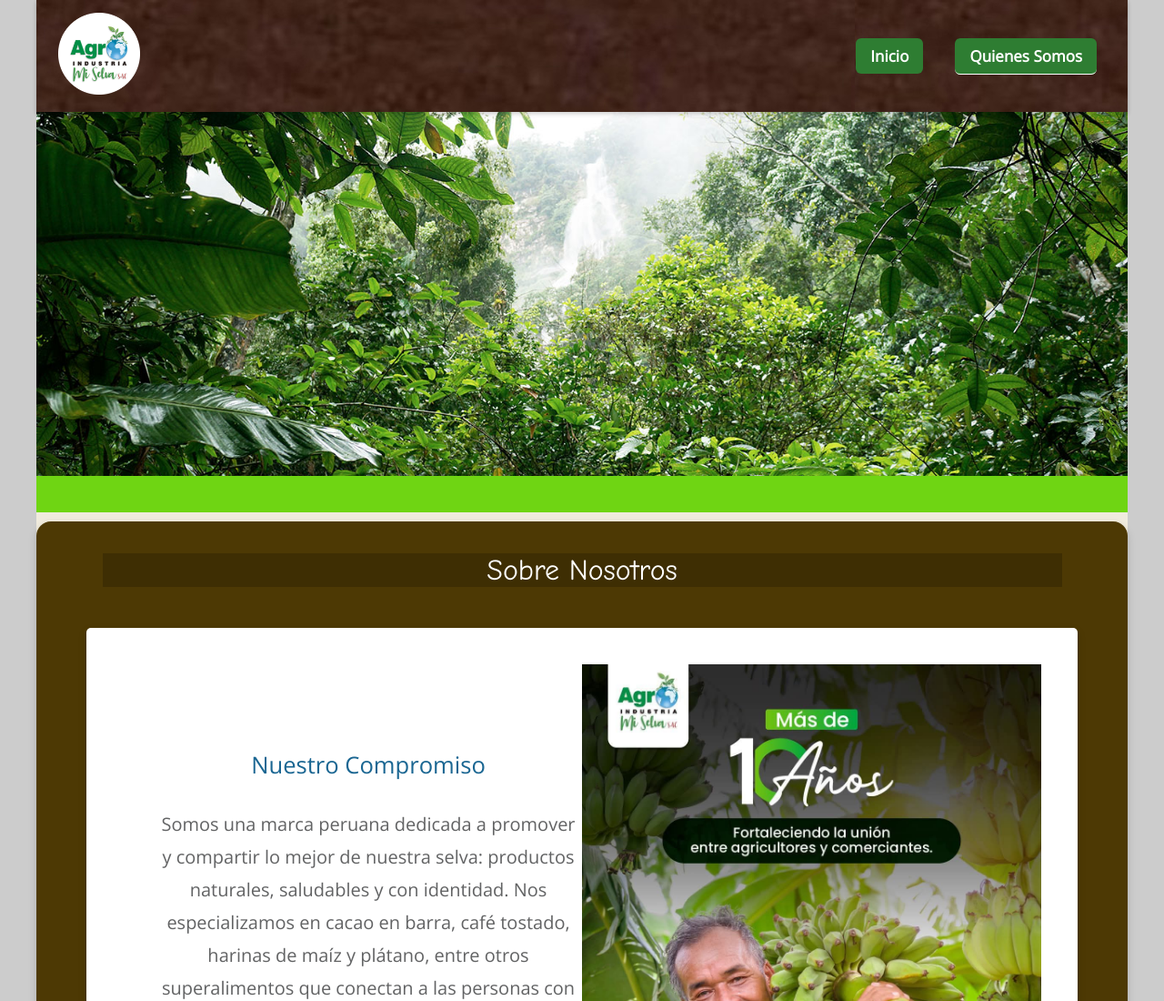
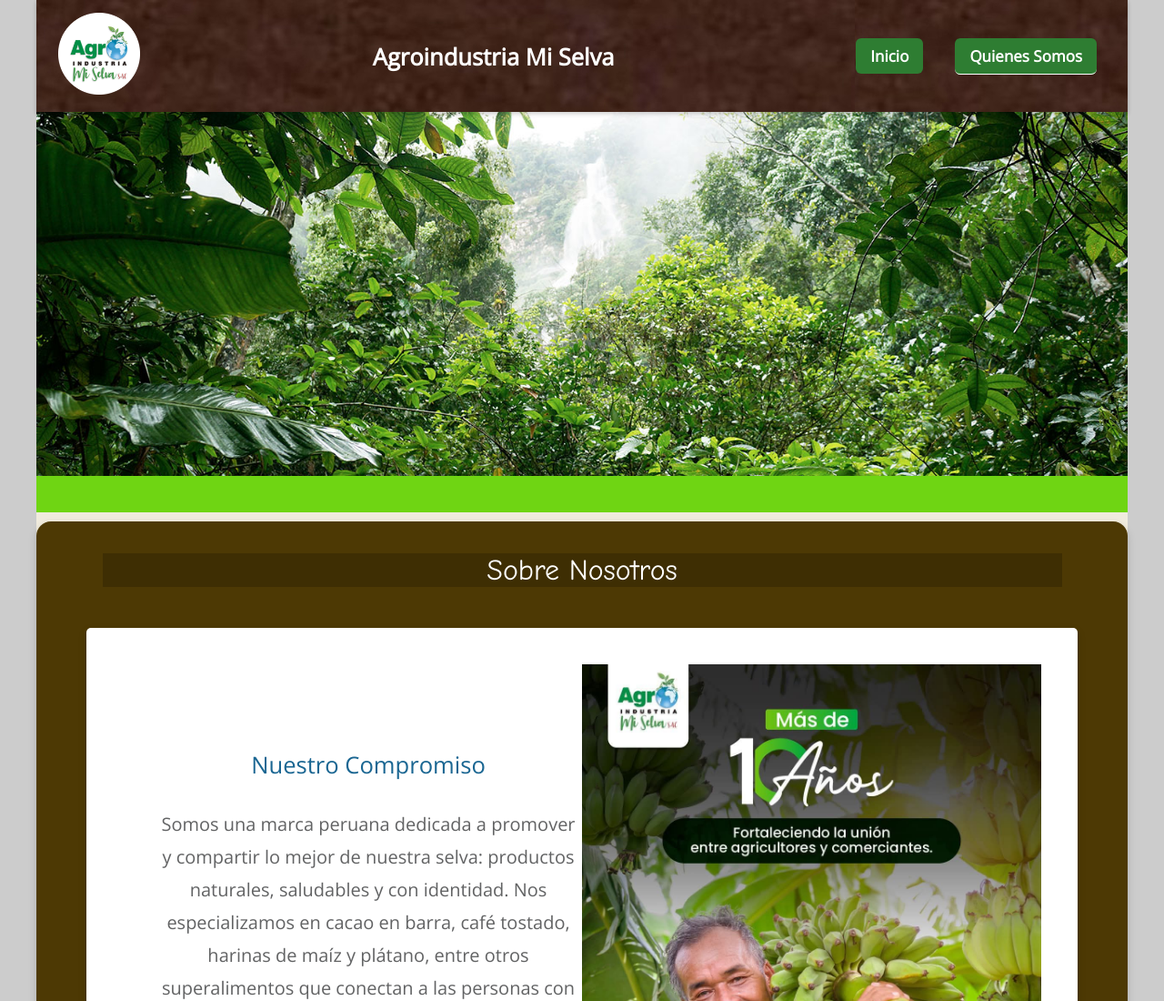
Before and after one commit to alquima/alquima.github.io, a plain HTML site: page about.html in a window 1280 px wide. Shown: the top 1100 px of the page at 91% size. Drawn offline with nearby package versions, Linux system fonts and the light colour scheme.

Commit message:
Add files via upload

```diff
--- a/about.html
+++ b/about.html
@@ -19,6 +19,9 @@
   <div class="nav-container">
     <div class="logo">
       <img src="img/logo25.png" alt="Logo de la marca" />
+    </div>
+    <div class="logo">
+      <H2 style="color:white">Agroindustria Mi Selva</H2>
     </div>
     <nav class="nav-links">
      <ul class="tm-nav-ul">
```
